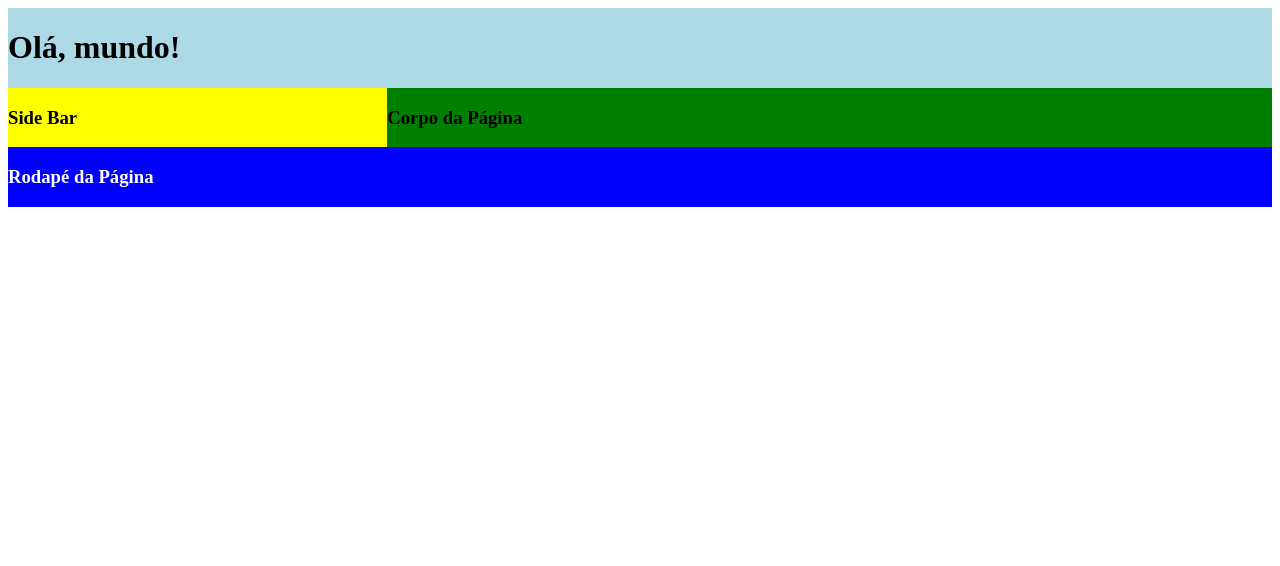
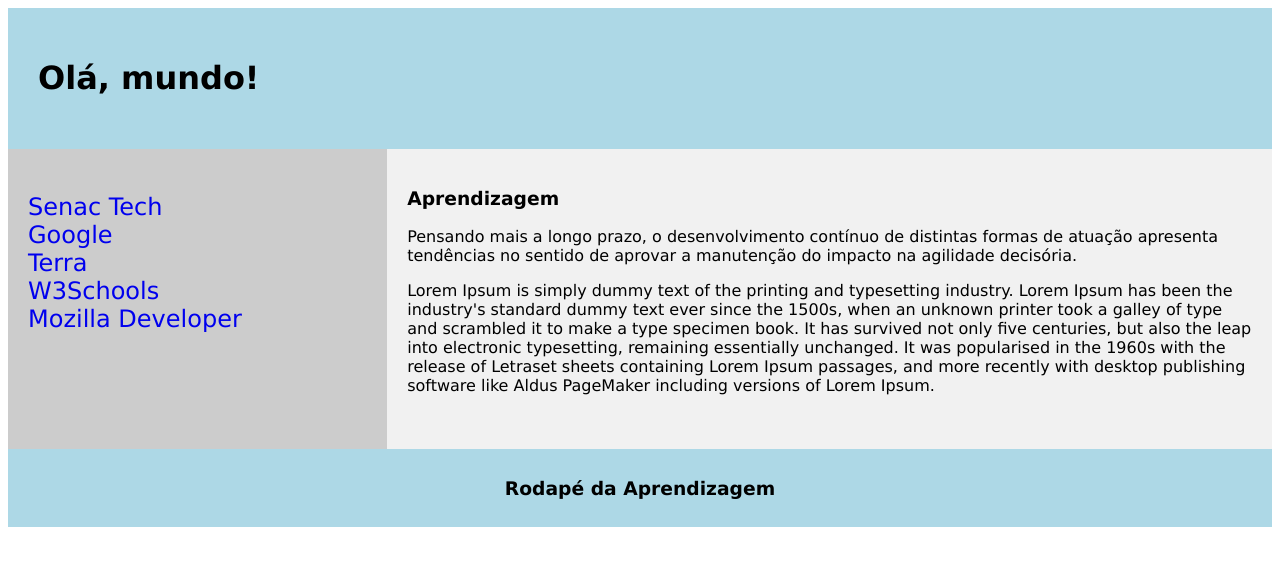
Before and after one commit to LeandroMMB/IntroducaoWeb, a plain HTML site: page index.html in a window 1280 px wide. Drawn offline with Linux system fonts and the light colour scheme.

Commit message:
Refatoração do projeto

```diff
--- a/estilo.css
+++ b/estilo.css
@@ -1,5 +1,52 @@
+*{
+	box-sizing: border-box;
+}
+
+body{
+	font-family: Verdana, Helvetica, sans-serif;
+}
+
 .topo{
 	background-color: lightblue;
 	width: 100%;
+	padding: 30px;
 	float: left;
 }
+
+nav{
+	float: left;
+	width: 30%;
+	height: 300px;
+	background: #ccc;
+	padding: 20px;
+}
+
+nav ul{
+	list-style-type: none;
+	padding: 0;
+	font-size: 1.5em;
+}
+
+nav a{
+	text-decoration: none; /* remove a linha do link */
+}
+
+article{
+	float: left;
+	padding: 20px;
+	width: 70%;
+	background: #f1f1f1;
+	height: 300px;
+}
+
+section{
+	content: "";
+	display: table;
+	clear: both;
+}
+
+footer{
+	background: lightblue;
+	padding: 10px;
+	text-align: center;
+}
--- a/index.html
+++ b/index.html
@@ -13,16 +13,40 @@
 	</head>
 	<body> <!-- corpo da página -->
 		<header class="topo">
-		<h1>Olá, mundo!</h1>
+			<h1>Olá, mundo!</h1>
 		</header>
-		<div style="width: 30%; background-color: yellow; float: left;">
-			<h3>Side Bar</h3>
-		</div>
-		<div style="width: 70%; background-color: green; float: left;">
-			<h3>Corpo da Página</h3>
-		</div>
-		<footer style="width: 100%; background-color: blue; float: left; color: white;">
-			<h3>Rodapé da Página<h3>
+		<section>
+			<nav>
+				<ul>
+					<li>
+						<a href="https://senacrs.com.br/unidade/18" target="_blank">Senac Tech<a/>
+					</li>
+					<li>
+						<a href="https://google.com" target="_blank">Google<a/>
+					</li>
+					<li>
+						<a href="https://terra.com.br" target="_blank">Terra</a>
+					</li>
+					<li>
+						<a href="https://w3schools.com" target="_blank">W3Schools</a>
+					</li>
+					<li>
+						<a href="https://developer.mozilla.org/pt-BR/" target="_blank">Mozilla Developer</a>
+					</li>
+				</ul>
+			</nav>
+			<article>
+				<h3>Aprendizagem</h3>
+				<p>
+					Pensando mais a longo prazo, o desenvolvimento contínuo de distintas formas de atuação apresenta tendências no sentido de aprovar a manutenção do impacto na agilidade decisória.
+				</p>
+				<p>
+					Lorem Ipsum is simply dummy text of the printing and typesetting industry. Lorem Ipsum has been the industry's standard dummy text ever since the 1500s, when an unknown printer took a galley of type and scrambled it to make a type specimen book. It has survived not only five centuries, but also the leap into electronic typesetting, remaining essentially unchanged. It was popularised in the 1960s with the release of Letraset sheets containing Lorem Ipsum passages, and more recently with desktop publishing software like Aldus PageMaker including versions of Lorem Ipsum.
+				</p>
+			</article>
+		</section>
+		<footer>
+			<h3>Rodapé da Aprendizagem</h3>
 		</footer>
 	</body>
 </html>
```
